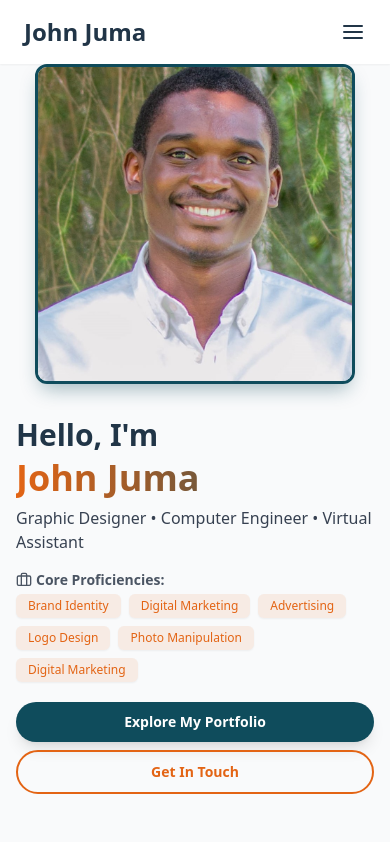
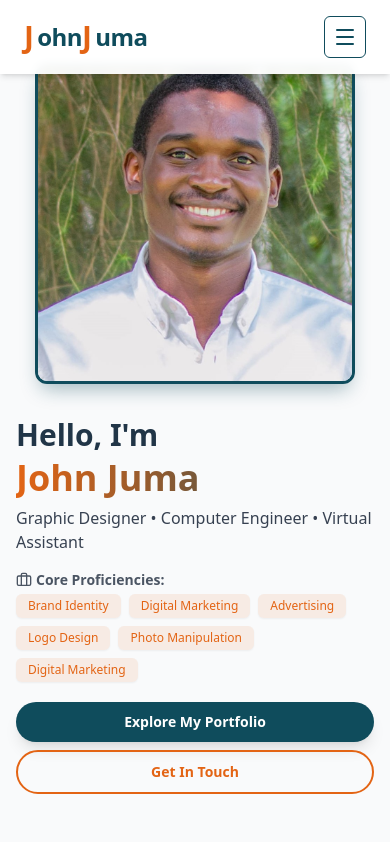
Before and after one commit to fnabwire/rafiki_designs, a React (Vite) app: page / in a window 390 px wide. Shown: the top 844 px of the page. Built offline with nearby package versions, Linux system fonts and the light colour scheme.

Commit message:
header updates

```diff
--- a/src/components/Header.jsx
+++ b/src/components/Header.jsx
@@ -1,29 +1,119 @@
-import React, { useEffect } from 'react';
-import feather from 'feather-icons';
+import React, { useState } from 'react';
+import { Menu, X } from 'lucide-react';
 
 const Header = () => {
-  useEffect(() => {
-    feather.replace();
-  }, []);
+  const [isOpen, setIsOpen] = useState(false);
+
+
+  const PRIMARY_COLOR_HEX = '#0f4c5c'; // Deep Cyan/Blue
+  const SECONDARY_COLOR_HEX = '#e36414'; // Vibrant Orange
+  const TEXT_COLOR_HEX = '#374151'; // Equivalent to gray-700
+
+  // Toggle function for mobile menu
+  const toggleMenu = () => {
+    setIsOpen(!isOpen);
+  };
+
+  const navItems = [
+    { name: 'Home', href: '#home' },
+    { name: 'About', href: '#about' },
+    { name: 'Projects', href: '#projects' },
+    { name: 'Testimonials', href: '#testimonials' },
+    { name: 'Contact', href: '#contact' },
+
+
+  ];
 
   return (
-    <nav className="fixed w-full bg-white bg-opacity-95 backdrop-blur-sm z-50 shadow-sm">
-      <div className="container mx-auto px-6 py-4">
-        <div className="flex justify-between items-center">
-          <div className="text-2xl font-bold text-secondary">John Juma</div>
-          <div className="hidden md:flex space-x-8">
-            <a href="#home" className="text-secondary hover:text-primary transition-colors">Home</a>
-            <a href="#about" className="text-secondary hover:text-primary transition-colors">About</a>
-            <a href="#projects" className="text-secondary hover:text-primary transition-colors">Projects</a>
-            <a href="#testimonials" className="text-secondary hover:text-primary transition-colors">Testimonials</a>
-            <a href="#contact" className="text-secondary hover:text-primary transition-colors">Contact</a>
-          </div>
-          <button className="md:hidden text-secondary">
-            <i data-feather="menu"></i>
+    <header className="fixed w-full bg-white/95 backdrop-blur-sm z-50 shadow-md">
+      <div className="container mx-auto px-6 max-w-7xl">
+        <div className="flex justify-between items-center py-4">
+
+          {/* Logo/Brand Name */}
+          <a href="#home" className="text-2xl font-extrabold flex items-center tracking-tight">
+            <span
+              className="text-3xl font-black mr-1"
+              style={{ color: SECONDARY_COLOR_HEX }}
+            >
+              J
+            </span>
+            <span style={{ color: PRIMARY_COLOR_HEX }}>
+            ohn
+            </span>
+            <span
+              className="text-3xl font-black mr-1"
+              style={{ color: SECONDARY_COLOR_HEX }}
+            >
+             J
+            </span>
+            <span style={{ color: PRIMARY_COLOR_HEX }}>
+            uma
+            </span>
+          </a>
+
+          {/* Desktop Navigation */}
+          <nav className="hidden md:flex items-center space-x-8">
+            {navItems.map((item) => (
+              <a
+                key={item.name}
+                href={item.href}
+                className="text-base font-medium transition-colors relative group"
+                style={{ color: TEXT_COLOR_HEX }}
+              >
+                {item.name}
+                {/* Underline Hover Effect */}
+                <span
+                  className="absolute bottom-0 left-0 w-full h-[3px] scale-x-0 group-hover:scale-x-100 transition-transform duration-300 origin-left"
+                  style={{ backgroundColor: SECONDARY_COLOR_HEX }}
+                ></span>
+              </a>
+            ))}
+
+          </nav>
+
+          {/* Mobile Menu Button */}
+          <button
+            onClick={toggleMenu}
+            className="md:hidden p-2 rounded-md transition-colors"
+            aria-label="Toggle Menu"
+            style={{ color: PRIMARY_COLOR_HEX, border: `1px solid ${PRIMARY_COLOR_HEX}` }}
+          >
+            {isOpen ? <X className="w-6 h-6" /> : <Menu className="w-6 h-6" />}
           </button>
         </div>
       </div>
-    </nav>
+
+      {/*Mobile Menu Panel */}
+      <div
+        className={`md:hidden absolute w-full bg-white transition-all duration-300 ease-in-out ${isOpen ? 'max-h-96 opacity-100 py-4 border-t' : 'max-h-0 opacity-0 overflow-hidden'}`}
+        style={{ borderColor: PRIMARY_COLOR_HEX + '1A' }} // Light border
+      >
+        <div className="flex flex-col space-y-2 px-6">
+          {navItems.map((item) => (
+            <a
+              key={item.name}
+              href={item.href}
+              onClick={toggleMenu}
+              className="py-2 text-lg font-medium hover:pl-2 transition-all duration-200"
+              style={{ color: TEXT_COLOR_HEX, borderLeft: `3px solid transparent` }}
+              onMouseEnter={(e) => e.currentTarget.style.borderLeft = `3px solid ${SECONDARY_COLOR_HEX}`}
+              onMouseLeave={(e) => e.currentTarget.style.borderLeft = `3px solid transparent`}
+            >
+              {item.name}
+            </a>
+          ))}
+          {/* Contact CTA for mobile */}
+          <a
+            href="#contact"
+            onClick={toggleMenu}
+            className="mt-4 px-4 py-2 text-center rounded-lg font-semibold transition-all duration-300 text-white"
+            style={{ backgroundColor: SECONDARY_COLOR_HEX }}
+          >
+            Contact Me
+          </a>
+        </div>
+      </div>
+    </header>
   );
 };
 
```
